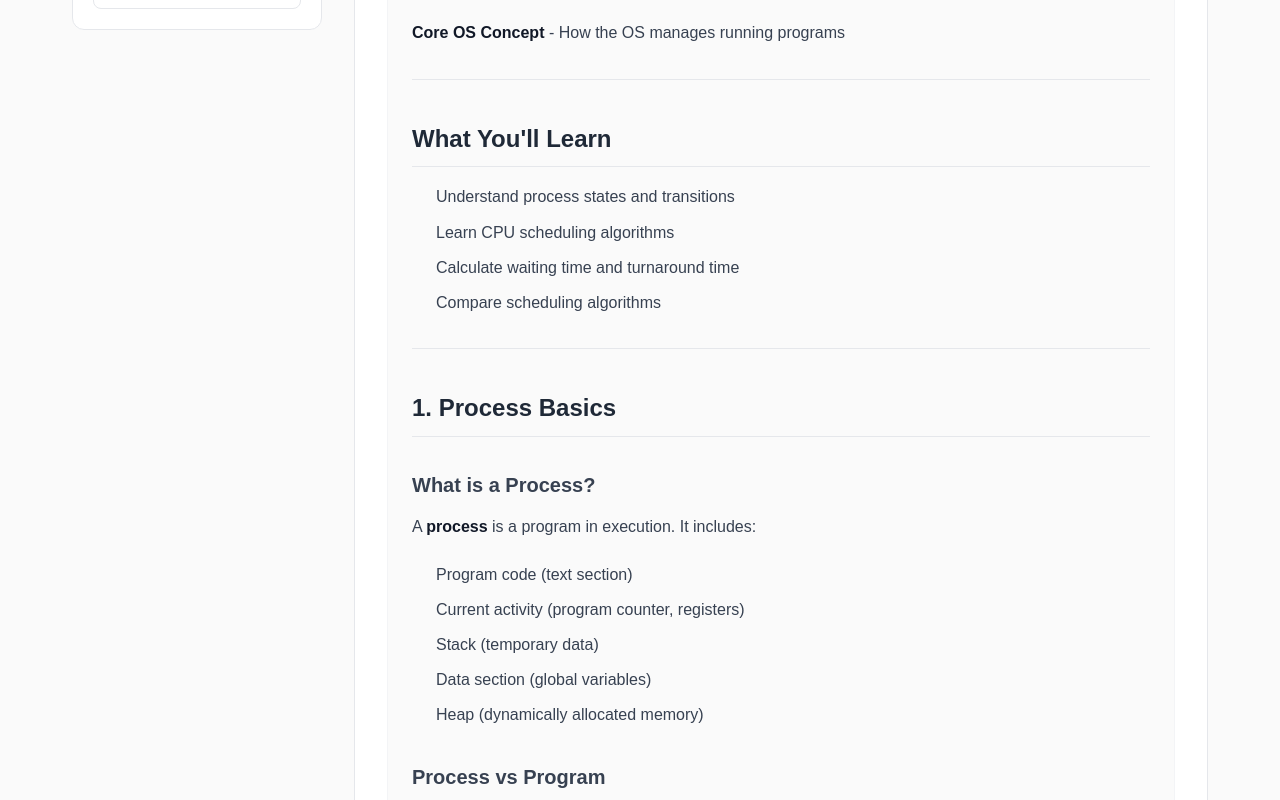
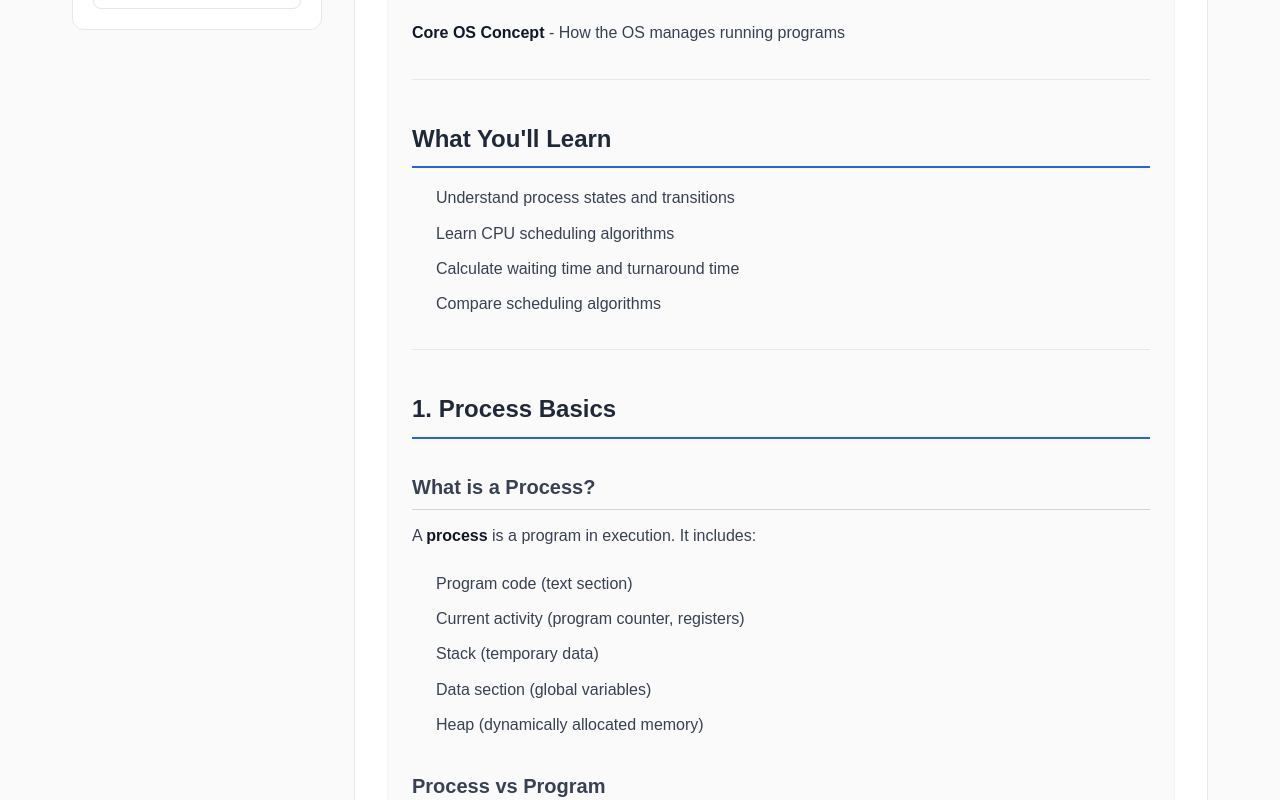
Before and after one commit to akshayaparida/portfolio, a Next.js app: page /os in a window 1280 px wide. Shown: the part 500-1300 px from the top of the page. Built offline with nearby package versions, Linux system fonts and the light colour scheme; a web font is replaced by a local one.

Commit message:
style: add underlines to h2 and h3 headings in markdown content

```diff
--- a/src/styles/module-page.css
+++ b/src/styles/module-page.css
@@ -264,7 +264,7 @@
   margin-top: 2.5rem;
   margin-bottom: 1rem;
   padding-bottom: 0.5rem;
-  border-bottom: 1px solid #e5e7eb;
+  border-bottom: 2px solid #2563eb;
 }
 
 .markdown-content h3 {
@@ -273,6 +273,8 @@
   color: #374151;
   margin-top: 2rem;
   margin-bottom: 0.75rem;
+  padding-bottom: 0.4rem;
+  border-bottom: 1px solid #d1d5db;
 }
 
 .markdown-content p {
```
